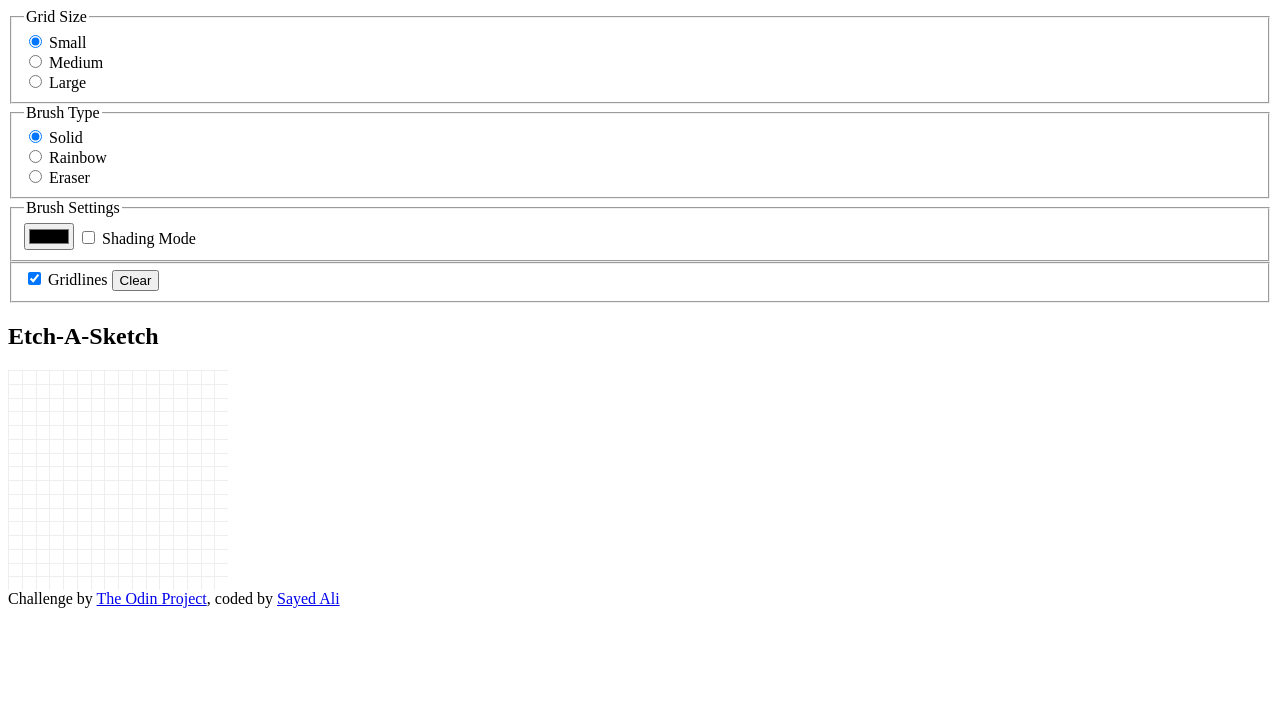
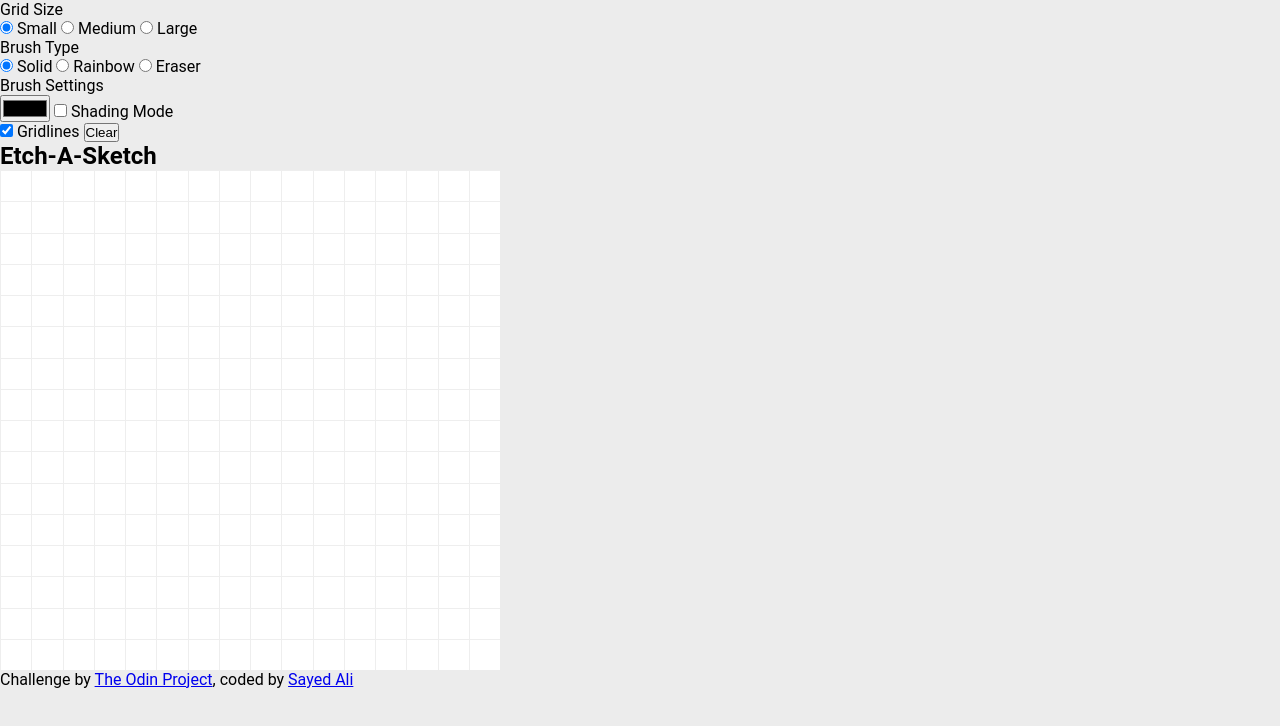
Before and after one commit to sydalwedaie/odin-project-sketch-a-sketch, a plain HTML site: page index.html in a window 1280 px wide. Drawn offline with Linux system fonts and the light colour scheme.

Commit message:
Back to basic styles.

```diff
--- a/index.css
+++ b/index.css
@@ -1,12 +1,38 @@
+/* Reset */
 *,
 *::before,
 *::after {
   box-sizing: border-box;
 }
 
+html,
+body,
+h1,
+p,
+label,
+input,
+button,
+fieldset,
+legend {
+  margin: 0;
+  padding: 0;
+}
+
+fieldset {
+  border: none;
+}
+
+/* General */
+body {
+  font-family: "Roboto", sans-serif;
+  background-color: #ececec;
+}
+
+/* Grid Layout */
 .grid-board {
+  background-color: #fff;
   display: flex;
-  width: 220px;
+  width: 500px;
   flex-wrap: wrap;
 }
 
--- a/index.html
+++ b/index.html
@@ -22,8 +22,7 @@
                   checked
                 />
                 <label for="grid-size-small">Small</label>
-              </div>
-              <div>
+
                 <input
                   type="radio"
                   name="gridSize"
@@ -31,8 +30,7 @@
                   value="medium"
                 />
                 <label for="grid-size-medium">Medium</label>
-              </div>
-              <div>
+
                 <input
                   type="radio"
                   name="gridSize"
@@ -54,8 +52,7 @@
                   checked
                 />
                 <label for="solid">Solid</label>
-              </div>
-              <div>
+
                 <input
                   type="radio"
                   name="brushType"
@@ -63,8 +60,7 @@
                   value="rainbow"
                 />
                 <label for="rainbow">Rainbow</label>
-              </div>
-              <div>
+
                 <input
                   type="radio"
                   name="brushType"
@@ -77,15 +73,20 @@
 
             <fieldset>
               <legend>Brush Settings</legend>
+              <div>
                 <input type="color" id="color-picker" name="color" />
+
                 <input type="checkbox" id="shadingMode" />
                 <label for="shadingMode">Shading Mode</label>
+              </div>
             </fieldset>
 
             <fieldset>
+              <div>
                 <input type="checkbox" id="gridlines" checked />
                 <label for="gridlines">Gridlines</label>
                 <button type="button" id="clear">Clear</button>
+              </div>
             </fieldset>
           </form>
         </section>
```
Lines whose indentation alone changed are shown as unchanged.
